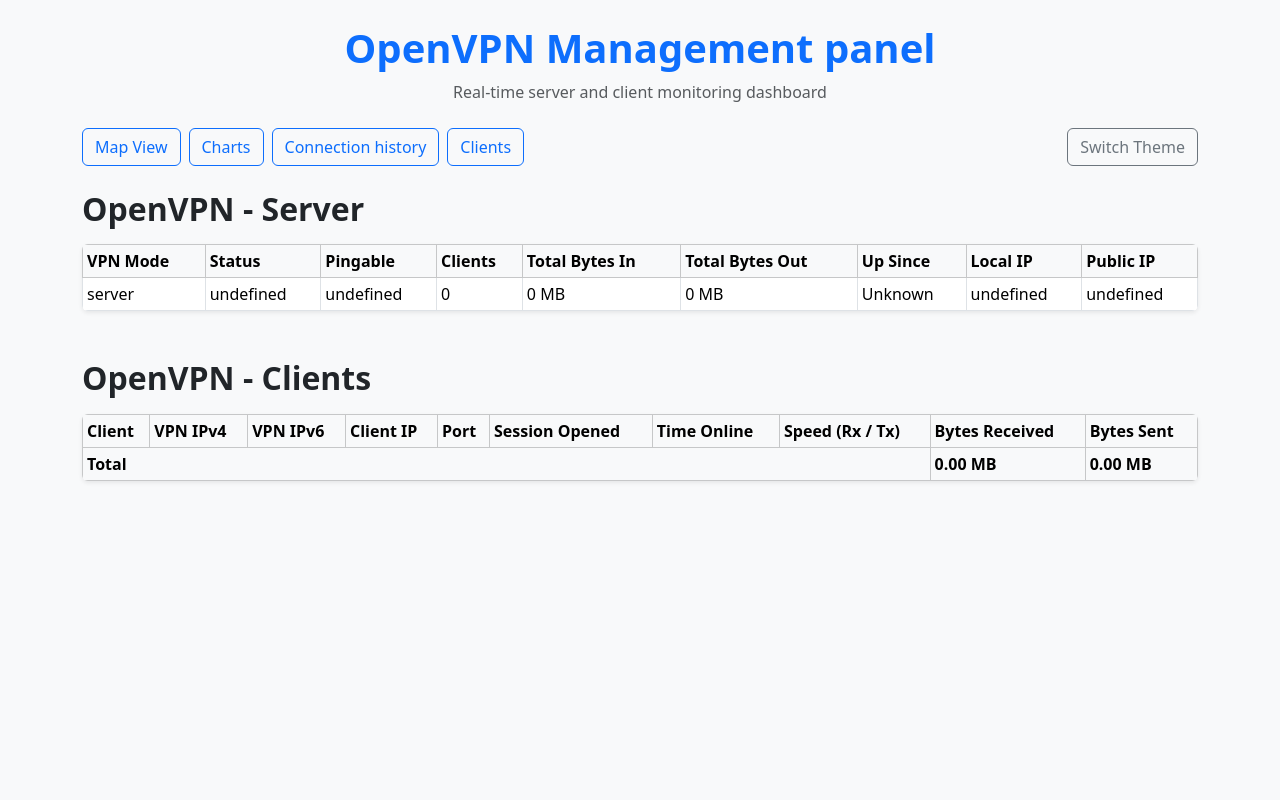
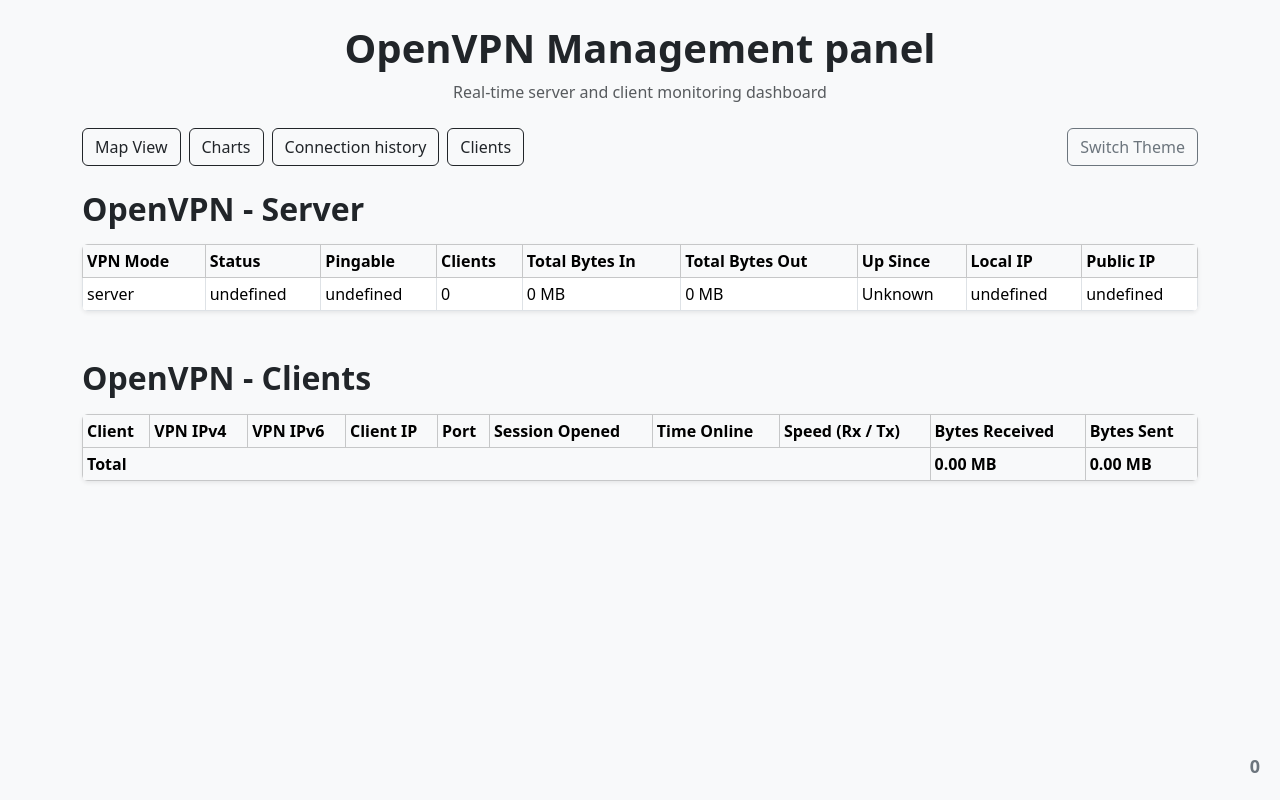
Before and after one commit to farggus/openvpn-monitor, a Flask app: template app/templates/index.html in a window 1280 px wide. Run offline with Flask 3, Linux system fonts and the light colour scheme; the template is opened without the code that fills it, so the values that code supplies are empty; some libraries are stand-ins or nearby versions.

Commit message:
minor fixes

```diff
--- a/app/config.py
+++ b/app/config.py
@@ -57,6 +57,7 @@
 )
 SERVER_STATUS_PATH = _load_path("OPENVPN_SERVER_STATUS", _default_data_path("server_status.json"))
 TRAFFIC_METRICS_PATH = _load_path("OPENVPN_TRAFFIC_METRICS", _default_data_path("traffic_metrics.json"))
+VIEW_COUNTER_PATH = _load_path("OPENVPN_VIEW_COUNTER", _default_data_path("view_counter.json"))
 
 _ensure_data_files(
     {
@@ -64,5 +65,6 @@
         ACTIVE_SESSIONS_PATH: {},
         SERVER_STATUS_PATH: {},
         TRAFFIC_METRICS_PATH: {},
+        VIEW_COUNTER_PATH: {"count": 0},
     }
 )
--- a/app/routes.py
+++ b/app/routes.py
@@ -13,6 +13,7 @@
 from .config import ACTIVE_SESSIONS_PATH, HISTORY_LOG_PATH, SERVER_STATUS_PATH
 from .parser import load_active_sessions, parse_status_log
 from .traffic_collector import get_metrics_for_period
+from .view_counter import get_view_counter, increment_view_counter
 
 
 logger = logging.getLogger(__name__)
@@ -306,6 +307,7 @@
 
 @app.route("/")
 def index():
+    increment_view_counter()
     return render_template("index.html")
 
 
@@ -439,6 +441,17 @@
         return _json_error(gettext("Failed to fetch traffic metrics"))
 
 
+@app.route("/api/view-counter")
+def api_view_counter():
+    """Get the current view counter value."""
+    try:
+        count = get_view_counter()
+        return jsonify({"count": count})
+    except Exception:
+        logger.exception("[view-counter] Failed to fetch view counter")
+        return _json_error(gettext("Failed to fetch view counter"))
+
+
 @app.route("/api/translations")
 def get_translations():
     """
--- a/app/templates/index.html
+++ b/app/templates/index.html
@@ -18,7 +18,7 @@
 <!-- Header -->
 <div class="container mt-4">
   <div class="text-center mb-4">
-    <h1 class="display-6 fw-bold text-primary">{{ _('OpenVPN Management panel') }}</h1>
+    <h1 class="display-6 fw-bold text-dark">{{ _('OpenVPN Management panel') }}</h1>
     <p class="text-muted">Real-time server and client monitoring dashboard</p>
   </div>
 </div>
@@ -27,10 +27,10 @@
 <div class="container mb-4">
   <div class="d-flex justify-content-between align-items-center flex-wrap gap-3">
     <div class="d-flex flex-wrap gap-2">
-      <button class="btn btn-outline-primary" id="mapBtn">{{ _('Map View') }}</button>
-      <button class="btn btn-outline-primary" id="chartsBtn">{{ _('Charts') }}</button>
-      <button class="btn btn-outline-primary" id="historyBtn">{{ _('Connection history') }}</button>
-      <button class="btn btn-outline-primary" id="clientsBtn">{{ _('Clients') }}</button>
+      <button class="btn btn-outline-dark" id="mapBtn">{{ _('Map View') }}</button>
+      <button class="btn btn-outline-dark" id="chartsBtn">{{ _('Charts') }}</button>
+      <button class="btn btn-outline-dark" id="historyBtn">{{ _('Connection history') }}</button>
+      <button class="btn btn-outline-dark" id="clientsBtn">{{ _('Clients') }}</button>
     </div>
     <div class="d-flex gap-2">
       <button class="btn btn-outline-secondary" id="themeToggle">{{ _('Switch Theme') }}</button>
@@ -121,6 +121,9 @@
 <script src="https://cdn.jsdelivr.net/npm/chart.js"></script>
 <script src="https://unpkg.com/leaflet/dist/leaflet.js"></script>
 
+<!-- View Counter -->
+<div id="view-counter" style="position: fixed; bottom: 20px; right: 20px; font-size: 18px; font-weight: bold; color: #6c757d; z-index: 1000;"></div>
+
 <!-- Application module loading in correct order -->
 <!-- 0. i18n (must be first to load translations) -->
 <script src="{{ url_for('static', filename='js/i18n.js') }}"></script>
@@ -154,5 +157,21 @@
 </script>
 -->
 
+<script>
+function updateViewCounter() {
+  fetch('/api/view-counter')
+    .then(response => response.json())
+    .then(data => {
+      if (data.count !== undefined) {
+        document.getElementById('view-counter').textContent = data.count;
+      }
+    })
+    .catch(error => console.error('Error fetching view counter:', error));
+}
+
+updateViewCounter();
+setInterval(updateViewCounter, 10000);
+</script>
+
 </body>
 </html>
--- a/app/templates/modals/charts_modal.html
+++ b/app/templates/modals/charts_modal.html
@@ -11,10 +11,10 @@
         <div class="d-flex justify-content-between align-items-center mb-3 gap-2 flex-wrap">
           <div class="btn-group" role="group" aria-label="{{ _('Display mode') }}">
             <input type="radio" class="btn-check" name="chartViewMode" id="chartViewAll" value="all" checked autocomplete="off">
-            <label class="btn btn-outline-primary btn-sm" for="chartViewAll">{{ _('All clients') }}</label>
+            <label class="btn btn-outline-dark btn-sm" for="chartViewAll">{{ _('All clients') }}</label>
 
             <input type="radio" class="btn-check" name="chartViewMode" id="chartViewIndividual" value="individual" autocomplete="off">
-            <label class="btn btn-outline-primary btn-sm" for="chartViewIndividual">{{ _('Individual') }}</label>
+            <label class="btn btn-outline-dark btn-sm" for="chartViewIndividual">{{ _('Individual') }}</label>
           </div>
 
           <div class="d-flex gap-2 align-items-center">
--- /dev/null
+++ b/app/view_counter.py
@@ -0,0 +1,54 @@
+"""View counter tracking module."""
+
+import fcntl
+import json
+import logging
+import os
+from pathlib import Path
+
+from .config import VIEW_COUNTER_PATH
+
+logger = logging.getLogger(__name__)
+
+
+def increment_view_counter() -> int:
+    """Increment the view counter and return the new value."""
+    lock_path = VIEW_COUNTER_PATH + ".lock"
+    Path(lock_path).touch(exist_ok=True)
+
+    with open(lock_path, "w") as lock_file:
+        fcntl.flock(lock_file.fileno(), fcntl.LOCK_EX)
+
+        try:
+            if os.path.exists(VIEW_COUNTER_PATH):
+                with open(VIEW_COUNTER_PATH, "r") as f:
+                    data = json.load(f)
+            else:
+                data = {"count": 0}
+
+            data["count"] = data.get("count", 0) + 1
+
+            temp_path = VIEW_COUNTER_PATH + ".tmp"
+            with open(temp_path, "w") as f:
+                json.dump(data, f, indent=2)
+
+            os.replace(temp_path, VIEW_COUNTER_PATH)
+
+            return data["count"]
+
+        finally:
+            fcntl.flock(lock_file.fileno(), fcntl.LOCK_UN)
+
+
+def get_view_counter() -> int:
+    """Get the current view counter value."""
+    try:
+        if os.path.exists(VIEW_COUNTER_PATH):
+            with open(VIEW_COUNTER_PATH, "r") as f:
+                data = json.load(f)
+            return data.get("count", 0)
+        else:
+            return 0
+    except (OSError, json.JSONDecodeError) as e:
+        logger.exception(f"Failed to read view counter: {e}")
+        return 0
```
Also changed, not shown: app/static/css/main.css (+11 -11 lines).
